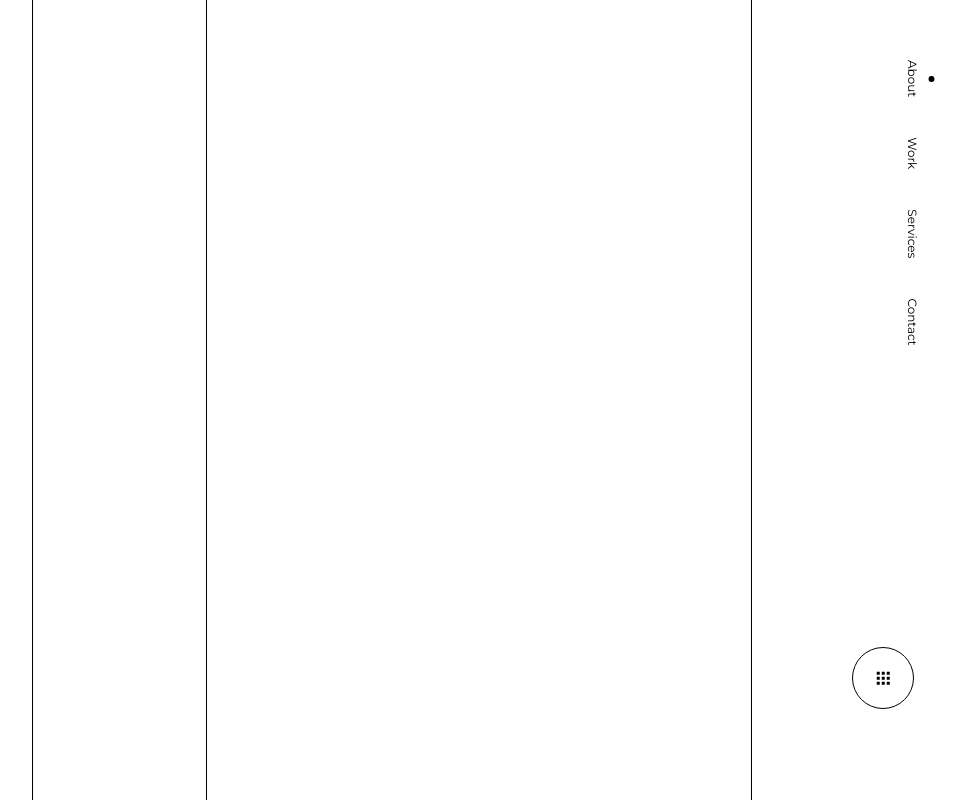
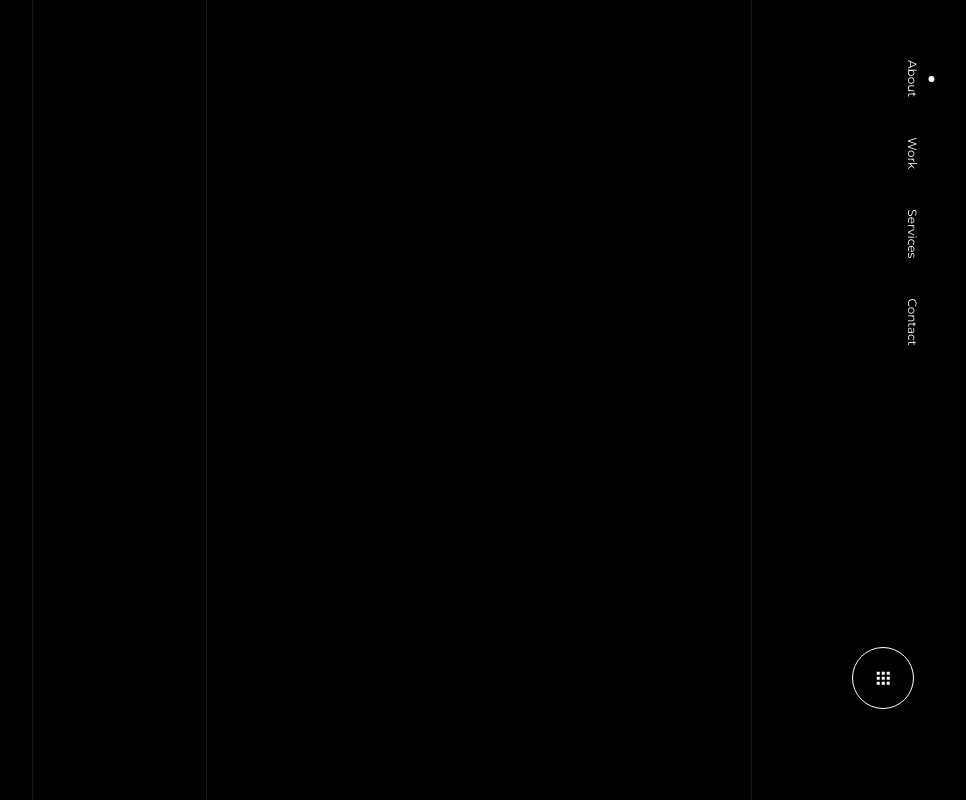
Before and after one commit to faisalhmohd/portfolio-testing, a React (Create React App) app: page / in a window 1280 px wide. Shown: the whole page, without its empty margins (295-1261 px from the left). Built offline with nearby package versions, Linux system fonts and the light colour scheme.

Commit message:
Match colors with original design

```diff
--- a/src/App.css
+++ b/src/App.css
@@ -1,4 +1,9 @@
 @import url('https://fonts.googleapis.com/css?family=Montserrat&display=swap');
+
+body {
+  background: black;
+  color: white;
+}
 
 * {
   font-family: 'Montserrat', sans-serif;
@@ -32,5 +37,5 @@
   left: 0;
   width: 1px;
   height: 100vh;
-  background-color: black;
+  background-color: rgba(255, 255, 255, 0.1);
 }
--- a/src/NavBar/NavMenu.jsx
+++ b/src/NavBar/NavMenu.jsx
@@ -207,7 +207,7 @@ function ImageDistortion({ hoveredItem, currentMousePosition }) {
             return (
               <image
                 xlinkHref={ image.imageHref }
-                style={{ opacity: isCurrentItemHovered ? 1 : 0 }}
+                style={{ opacity: isCurrentItemHovered ? 0.6 : 0 }}
                 key={image.hovered}
               />
             );
--- a/src/NavBar/index.css
+++ b/src/NavBar/index.css
@@ -4,7 +4,7 @@
   width: calc(100% - 120px);
   height: 100vh;
   position: fixed;
-  background: orange;
+  background: black;
   left: 60px;
   top: 100vh;
   -webkit-transition: all 1000ms cubic-bezier(1, 0, 0.115, 0.995);
@@ -33,6 +33,7 @@
   font-weight: normal;
   margin: 0;
   padding: 0;
+  z-index: 5;
 }
 
 .nv-NavMenu .nv-NavMenu-items li {
@@ -59,7 +60,7 @@
   width: 100%;
   height: 4px;
   bottom: 0;
-  background-color: black;
+  background-color: white;
   -webkit-transition: -webkit-transform 600ms cubic-bezier(0.25, 0, 0.115, 0.995);
   transition: -webkit-transform 600ms cubic-bezier(0.25, 0, 0.115, 0.995);
   transition: transform 600ms cubic-bezier(0.25, 0, 0.115, 0.995);
@@ -224,7 +225,7 @@
   bottom: 60px;
   right: 40px;
   border-radius: 100%;
-  border: 1px solid;
+  border: 1px solid white;
   padding: 10px;
   width: 40px;
   height: 40px;
@@ -242,7 +243,7 @@
 }
 
 .nv-NavMenuButton span {
-  background: black;
+  background: white;
   width: 2.5px;
   height: 2.5px;
   position: absolute;
@@ -303,12 +304,13 @@
 .nv-NavItems a {
   position: relative;
   display: inline-block;
+  color: white;
 }
 
 .nv-NavItems a:before {
   content: "";
   display: block;
-  background-color: black;
+  background-color: white;
   width: 6px;
   border-radius: 50%;
   height: 6px;
```
